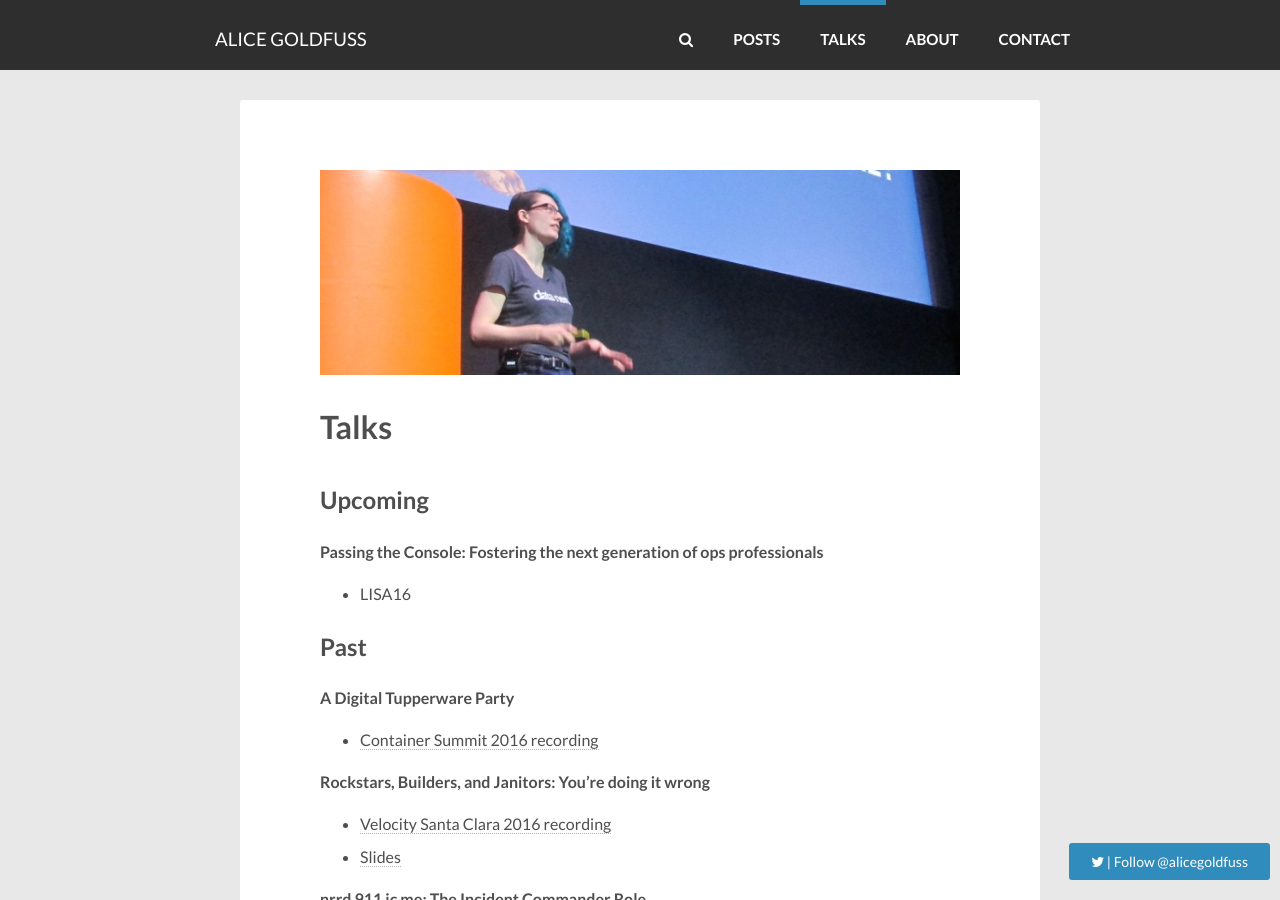
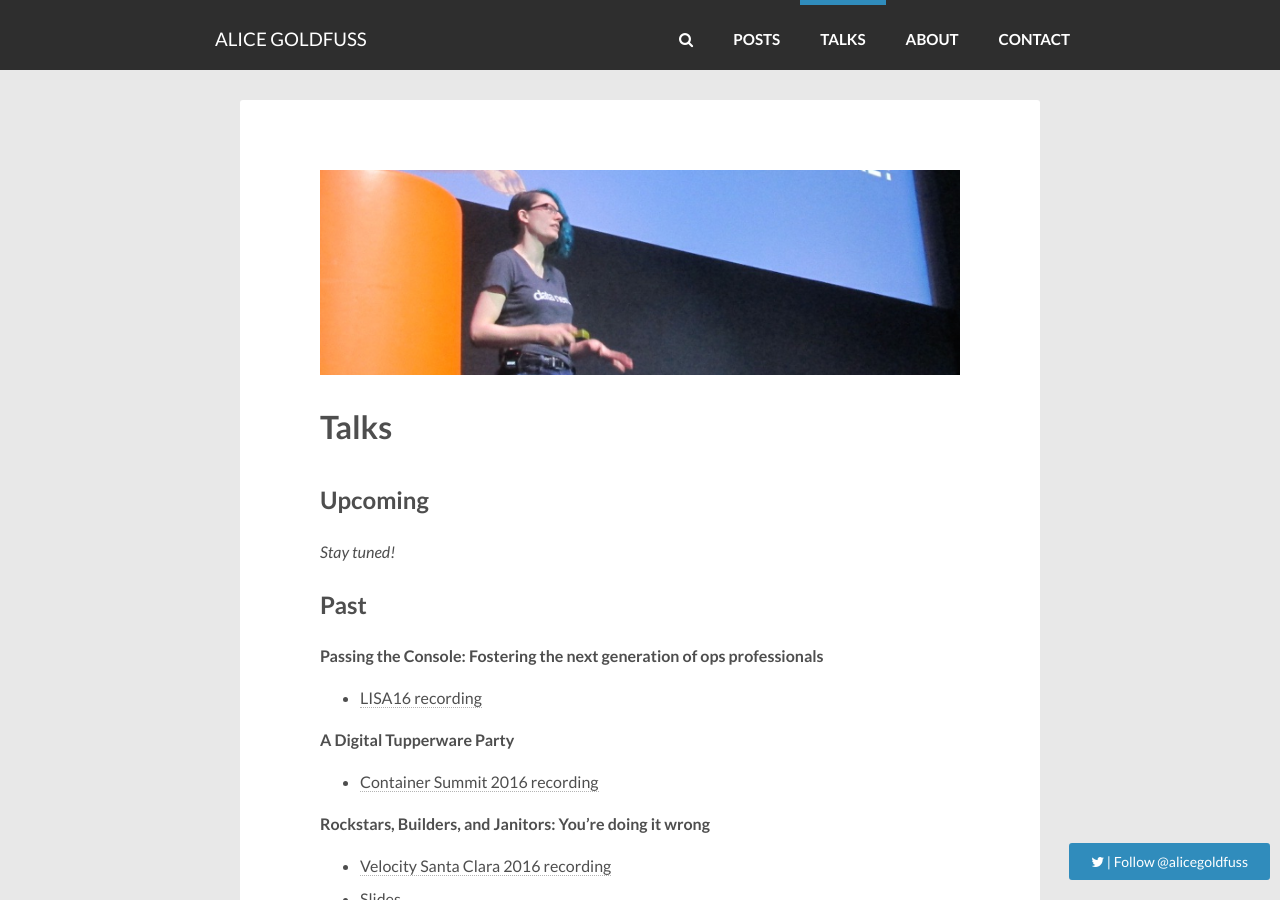
Before and after one commit to alicegoldfuss/blog, a Jekyll site: the page built from talks/index.md, in a window 1280 px wide and 900 px high. Built offline with Jekyll 4.4.1, drawn with Linux system fonts in a browser that asks for light colours; nearby versions of some CDN libraries; comment, search, counter and statistics services are not loaded.

Commit message:
updated bio and added console talk

```diff
--- a/_config.yml
+++ b/_config.yml
@@ -37,7 +37,7 @@
   site:           http://alicegoldfuss.com
   avatar:         images/slack.jpeg
   bio: >
-        Alice Goldfuss is a professional worrier. She’s consulted on some books (<i>Docker: Up & Running</i>, <i>Effective DevOps</i>), presented at some conferences (LISA, SREcon, Velocity), and ran another one (DevOps Days Portland). You can follow her on Twitter <a href="http://twitter.com/alicegoldfuss" target="_blank">(@alicegoldfuss)</a>, but you’ll probably regret it.
+        Alice Goldfuss is a professional worrier. She’s consulted on some books (<i>Docker: Up & Running</i>, <i>Effective DevOps</i>), presented at some conferences (LISA, SREcon, Velocity), and runs another one (DevOps Days Portland). You can follow her on Twitter <a href="http://twitter.com/alicegoldfuss" target="_blank">(@alicegoldfuss)</a>, but you’ll probably regret it.
   email:          you@email.com
   # Twitter nick for use in Twitter cards and follow button.
   twitter: alicegoldfuss # if no twitter in this config, the twitter follow button will be removed
--- a/talks/index.md
+++ b/talks/index.md
@@ -9,11 +9,13 @@
 
 ## Upcoming
 
+*Stay tuned!*
+
+## Past
+
 **Passing the Console: Fostering the next generation of ops professionals**
 
-* LISA16
-
-## Past
+* [LISA16 recording](https://www.usenix.org/conference/lisa16/conference-program/presentation/goldfuss){:target="_blank"}
 
 **A Digital Tupperware Party**
 
```
